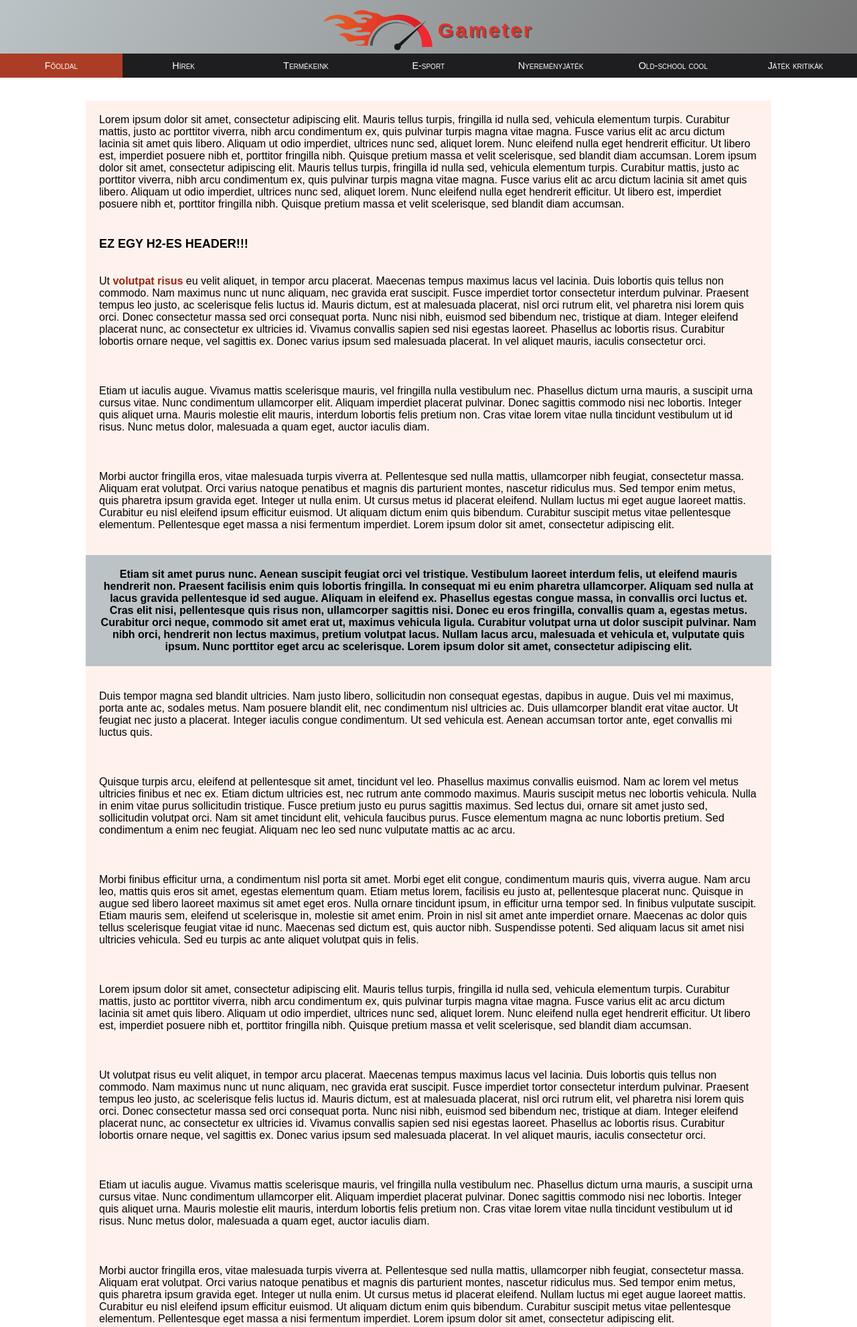
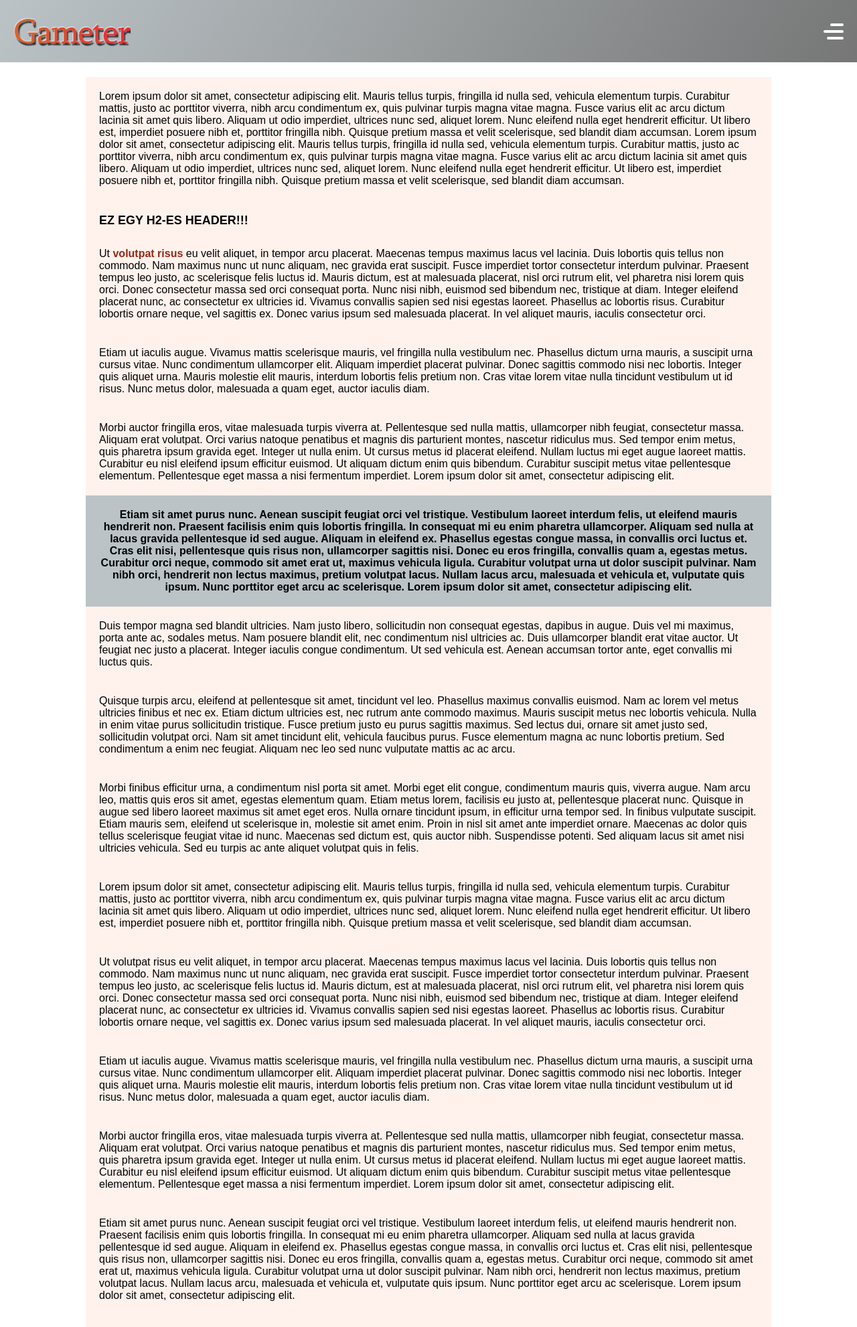
Before and after one commit to R3tes/WebtervProject, a PHP site: page / in a window 1280 px wide. Shown: the top 1982 px of the page at 67% size. Run offline with PHP 8.4, Linux system fonts and the light colour scheme.

Commit message:
changed menu appearance

```diff
--- a/css/style.css
+++ b/css/style.css
@@ -1,19 +1,187 @@
-/* BODY */
+/* == GLOBALIS == */
+* {
+    font-family: Arial, Verdana, sans-serif;
+    margin: 0;
+    padding: 0;
+    box-sizing: border-box;
+}
+
+/* == FEJLEC / MENU == */
+
+.header {
+    position: fixed;
+    width: 100%;
+    display: flex;
+    justify-content: space-between;
+    align-items: center;
+    background: linear-gradient(120deg, #BBC3C6, #767676);
+    top: 0;
+    padding: 0 190px 0 190px;
+}
+
+.logo a {
+    display: block;
+}
+
+.logo a img {
+    display: block;
+    width: 350px;
+}
+
+.logo_without_img a {
+    display: block;
+}
+
+.logo_without_img a img {
+    display: block;
+    width: 175px;
+}
+
+nav {
+    display: flex;
+    justify-content: space-between;
+    align-items: center;
+}
+
+.menu {
+    display: flex;
+    justify-content: center;
+    flex-direction: row;
+    align-items: center;
+    z-index: 1;
+}
+
+.menu li {
+    list-style-type: none;
+}
+
+.menu li a {
+    color: #000;
+    text-decoration: none;
+    font-variant: small-caps;
+    font-weight: bold;
+    display: block;
+    padding: 30px 15px;
+    font-size: 18px;
+    line-height: 1;
+}
+
+.menu li a:hover {
+    box-shadow: 0 -5px 0 #962715 inset,
+    500px 0 0 rgba(255, 255, 255, 0.1) inset;
+}
+
+.hamburger {
+    position: relative;
+    width: 30px;
+    height: 4px;
+    background: #fff;
+    border-radius: 10px;
+    cursor: pointer;
+    z-index: 2;
+}
+
+.hamburger:before, .hamburger:after {
+    content: "";
+    position: absolute;
+    height: 4px;
+    right: 0;
+    background: #fff;
+    border-radius: 10px;
+}
+
+.hamburger:before {
+    top: -10px;
+    width: 20px;
+}
+
+.hamburger:after {
+    top: 10px;
+    width: 25px;
+}
+
+.toggle-menu {
+    position: absolute;
+    width: 30px;
+    height: 100%;
+    z-index: 3;
+    cursor: pointer;
+    opacity: 0;
+}
+
+.hamburger, .toggle-menu, .logo_without_img {
+    display: none;
+}
+
+
+nav input:checked ~ .hamburger {
+    background: transparent;
+}
+
+nav input:checked ~ .hamburger:before {
+    top: 0;
+    transform: rotate(-45deg);
+    width: 30px;
+}
+
+nav input:checked ~ .hamburger:after {
+    top: 0;
+    transform: rotate(45deg);
+    width: 30px;
+}
+
+nav input:checked ~ .menu {
+    right: 0;
+    box-shadow: -20px 0 40px rgba(0, 0, 0, 0.3);
+}
+
+@media screen and (max-width: 1450px) {
+    .hamburger, .toggle-menu, .logo_without_img {
+        display: block;
+    }
+    .logo {
+        display: none;
+    }
+    .header {
+        padding: 10px 20px;
+    }
+    .menu {
+        justify-content: start;
+        flex-direction: column;
+        align-items: center;
+        position: fixed;
+        top: 0;
+        right: -300px;
+        background: #BBC3C6;
+        width: 300px;
+        height: 100%;
+        padding-top: 65px;
+    }
+    .menu li {
+        width: 100%;
+    }
+    .menu li a, .menu li a:hover {
+        padding: 30px;
+        font-size: 24px;
+        box-shadow: 0 1px 0 rgba(255, 255, 255, 0.1) inset;
+    }
+}
+
+.active {
+    background-color: #ab3d26;
+}
+
+/* == BODY == */
 
 body {
-    font-family: Arial, Verdana, sans-serif;
     background-color: #FFFFFF;
-    margin: 0;
-    padding: 0;
 }
 
 body main {
     background-color: rgba(252, 76, 0, 0.07);
     width: 80%;
-    margin: 150px auto 35px auto;
+    margin: 115px auto 35px auto;
 }
-
-/* TEXT WITHIN BODY */
 
 section > p {
     padding: 20px 20px;
@@ -43,81 +211,7 @@ main h2 {
     font-weight: bold;
 }
 
-/* FEJLEC */
-
-header {
-    width: 100%;
-    top: 0;
-    background: linear-gradient(120deg, #BBC3C6, #767676);
-    height: 90px;
-    position: fixed;
-}
-
-header div img {
-    height: 60px;
-    float: left;
-    margin-right: 8px;
-}
-
-header div h1 {
-    font-size: 30px;
-    display: inline-block;
-    color: #E23127;
-    letter-spacing: 3px;
-    text-shadow: 2px 2px #525457;
-}
-
-header div {
-    width: 100%;
-    height: 90px;
-    display: flex;
-    justify-content: center;
-    align-items: center;
-}
-
-/* MENU */
-
-nav {
-    background: #1E1E20;
-    overflow: hidden;
-    position: fixed;
-    top: 0;
-    width: 100%;
-    margin-top: 80px;
-
-}
-
-.active {
-    background-color: #ab3d26;
-}
-
-nav ul {
-    list-style-type: none;
-    padding: 0;
-    margin: 0;
-}
-
-nav li {
-    float: left;
-    width: 14.28%;
-    text-align: center;
-
-}
-
-nav li:hover:not(.active) {
-    background-color: #E23127;
-}
-
-nav a {
-    font-size: 14.4px;
-    color: white;
-    font-variant: small-caps;
-    display: block;
-    text-decoration: none;
-    padding: 10px;
-}
-
-/* FOOTER */
+/* == FOOTER == */
 footer {
     width: 100%;
     height: 90px;
--- a/index.html
+++ b/index.html
@@ -4,42 +4,44 @@
     <title>Gameter</title>
     <meta charset="UTF-8"/>
     <link rel="stylesheet" href="css/style.css"/>
+    <meta name="viewport" content="width=device-width, initial-scale=1.0">
     <link rel="icon" href="img/flameicon_with_letters.png"/>
 </head>
 <body>
-<!-- FEJLÉC/MENÜ -->
+    <!-- FEJLÉC/MENÜ -->
 
-    <header>
-        <div>
-            <img src="img/flameicon_long.png" alt="logo"/>
-            <h1>Gameter</h1>
+    <header class="header">
+
+        <div class="logo">
+            <a href="#">
+                <img src="img/long_logo.png" alt="gameter logo">
+            </a>
         </div>
+
+        <div class="logo_without_img">
+            <a href="#">
+                <img src="img/long_logo_without_img.png" alt="gameter">
+            </a>
+        </div>
+
+        <nav>
+
+            <input type="checkbox" class="toggle-menu">
+            <div class="hamburger"></div>
+
+            <ul class="menu">
+                <li class="active"><a href="#">Főoldal</a></li>
+                <li><a href="#">Hírek</a></li>
+                <li><a href="#">Termékeink</a></li>
+                <li><a href="#">E-sport</a></li>
+                <li><a href="#">Nyereményjáték</a></li>
+                <li><a href="#">Old-school cool</a></li>
+                <li><a href="#">Játék Kritikák</a></li>
+                <li><a href="#">Bejelentkezés</a></li>
+            </ul>
+        </nav>
+
     </header>
-    <nav>
-        <ul>
-            <li class="active">
-                <a>Főoldal</a>
-            </li>
-            <li>
-                <a>Hírek</a>
-            </li>
-            <li>
-                <a>Termékeink</a>
-            </li>
-            <li>
-                <a>E-sport</a>
-            </li>
-            <li>
-                <a>Nyereményjáték</a>
-            </li>
-            <li>
-                <a>Old-school cool</a>
-            </li>
-            <li>
-                <a>Játék kritikák</a>
-            </li>
-        </ul>
-    </nav>
 
     <!-- FŐ TARTALOM -->
     <main>
```
Also changed, not shown: img/long_logo.png (added), img/long_logo_without_img.png (added), 1 other file.
